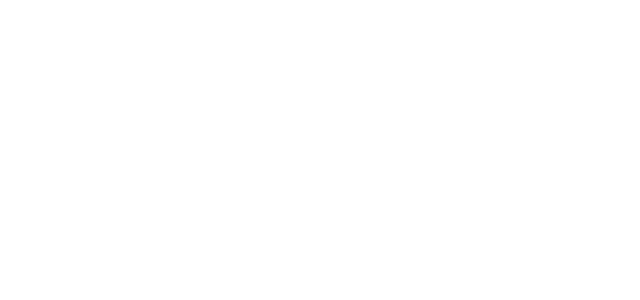
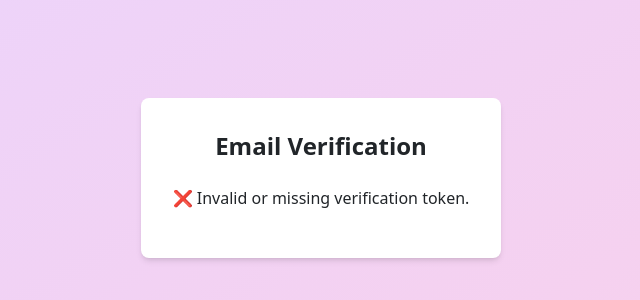
Before and after one commit to Victex4/gkam, a React (Vite) app: page /verify-email in a window 1280 px wide. Before the commit this address had no page. Shown: the part 222-522 px from the top of the page, without its empty margins (319-959 px from the left). Built offline with nearby package versions, Linux system fonts and the light colour scheme.

Commit message:
initial commit

```diff
--- a/src/App.jsx
+++ b/src/App.jsx
@@ -30,6 +30,7 @@
 import TaskCenter from './components/modals/TaskCenter'
 import LogOutPopUp from './components/modals/LogOutPopUp'
 import ForgotPassword from './components/ForgotPassword'
+import VerifyEmail from './section/VerifyEmail'
 // import SignUp from './SignUp'
 // import LoginModal from './LoginModal'
 
@@ -92,6 +93,8 @@
           <Route path='/proceed' element={<ProceedPayment toggleSideBar={toggleSideBar} isSideBarOpen={isSideBarOpen}/>}/>
           <Route path='/history' element={<PaymentHis toggleSideBar={toggleSideBar} isSideBarOpen={isSideBarOpen}/>}/>
           <Route path='/taskcenter' element={<TaskCenter toggleSideBar={toggleSideBar} isSideBarOpen={isSideBarOpen}/>}/>
+          <Route path="/verify-email" element={<VerifyEmail />} />
+
         </Routes>
       </div>
     </Router>
--- /dev/null
+++ b/src/section/VerifyEmail.jsx
@@ -0,0 +1,39 @@
+import React, { useEffect, useState } from "react";
+import axios from "axios";
+
+const VerifyEmail = () => {
+  const [status, setStatus] = useState("Verifying...");
+
+  useEffect(() => {
+    const params = new URLSearchParams(window.location.search);
+    const token = params.get("token");
+
+    if (!token) {
+      setStatus("❌ Invalid or missing verification token.");
+      return;
+    }
+
+    axios.get(`${import.meta.env.VITE_API}/api/auth/verify-email?token=${token}`)
+      .then((res) => {
+        setStatus("✅ Email Verified! You can now log in.");
+      })
+      .catch((err) => {
+        if (err.response && err.response.data.message) {
+          setStatus(`❌ ${err.response.data.message}`);
+        } else {
+          setStatus("❌ Verification failed. Please try again.");
+        }
+      });
+  }, []);
+
+  return (
+    <div className="flex justify-center items-center min-h-screen bg-gradient-to-br from-purple-200 to-pink-200">
+      <div className="bg-white p-8 rounded-lg shadow-md text-center">
+        <h2 className="text-2xl font-bold mb-4">Email Verification</h2>
+        <p>{status}</p>
+      </div>
+    </div>
+  );
+};
+
+export default VerifyEmail;
```
